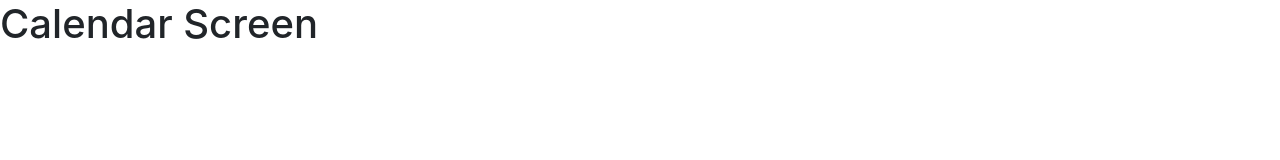
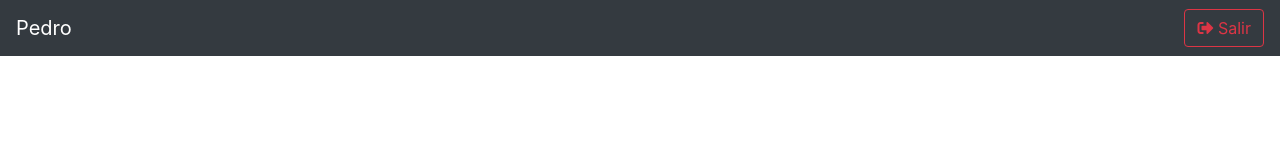
Before and after one commit to yoya93/calendar-app, a React app: page / in a window 1280 px wide. Built offline with nearby package versions, Linux system fonts and the light colour scheme.

Commit message:
Added Navbar

```diff
--- a/public/index.html
+++ b/public/index.html
@@ -30,6 +30,12 @@
       integrity="sha384-JcKb8q3iqJ61gNV9KGb8thSsNjpSL0n8PARn9HuZOnIxN0hoP+VmmDGMN5t9UJ0Z"
       crossorigin="anonymous"
     />
+    <link
+      rel="stylesheet"
+      href="https://cdnjs.cloudflare.com/ajax/libs/font-awesome/5.14.0/css/all.min.css"
+      integrity="sha512-1PKOgIY59xJ8Co8+NE6FZ+LOAZKjy+KY8iq0G4B3CyeY6wYHN3yt9PW0XpSriVlkMXe40PTKnXrLnZ9+fkDaog=="
+      crossorigin="anonymous"
+    />
     <title>Calendar App</title>
   </head>
   <body>
--- a/src/components/calendar/CalendarScreen.js
+++ b/src/components/calendar/CalendarScreen.js
@@ -1,9 +1,10 @@
 import React from "react";
+import { Navbar } from "../ui/Navbar";
 
 export const CalendarScreen = () => {
   return (
     <div>
-      <h1>Calendar Screen</h1>
+      <Navbar />
     </div>
   );
 };
--- /dev/null
+++ b/src/components/ui/Navbar.js
@@ -0,0 +1,13 @@
+import React from "react";
+
+export const Navbar = () => {
+  return (
+    <div className="navbar navbar-dark bg-dark mb-4">
+      <span className="navbar-brand">Pedro</span>
+      <button className="btn btn-outline-danger">
+        <i className="fas fa-sign-out-alt"></i>
+        <span> Salir</span>
+      </button>
+    </div>
+  );
+};
```
